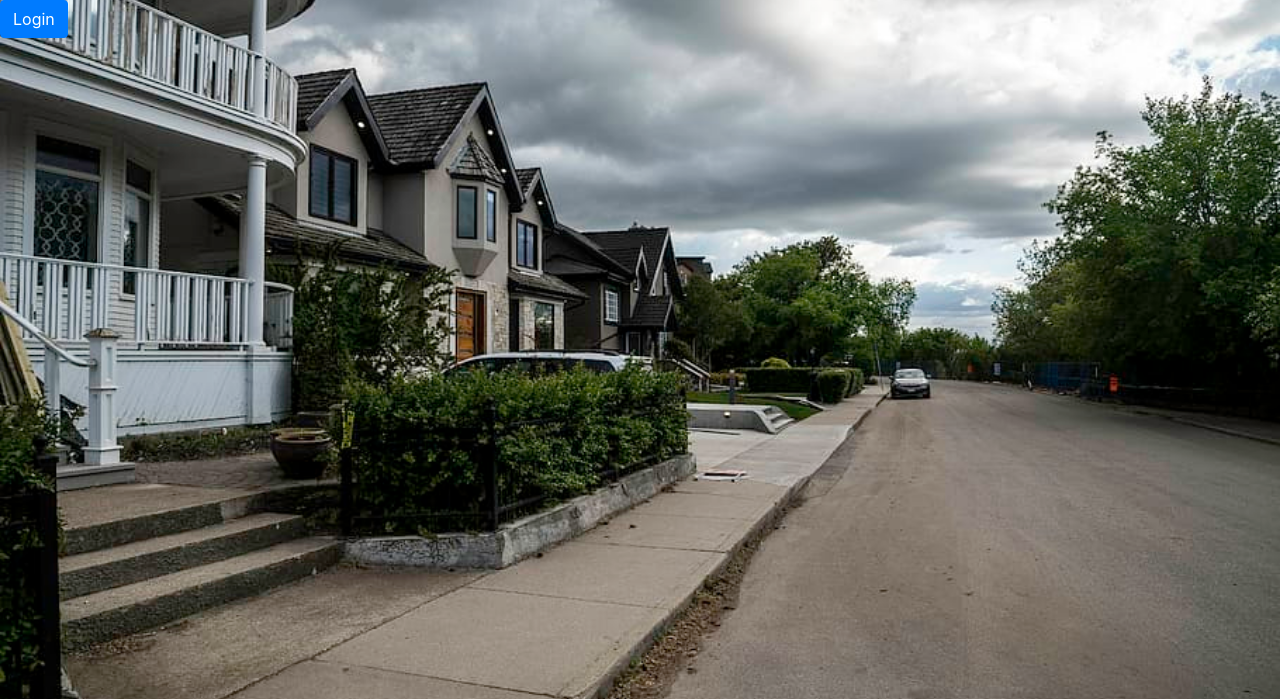
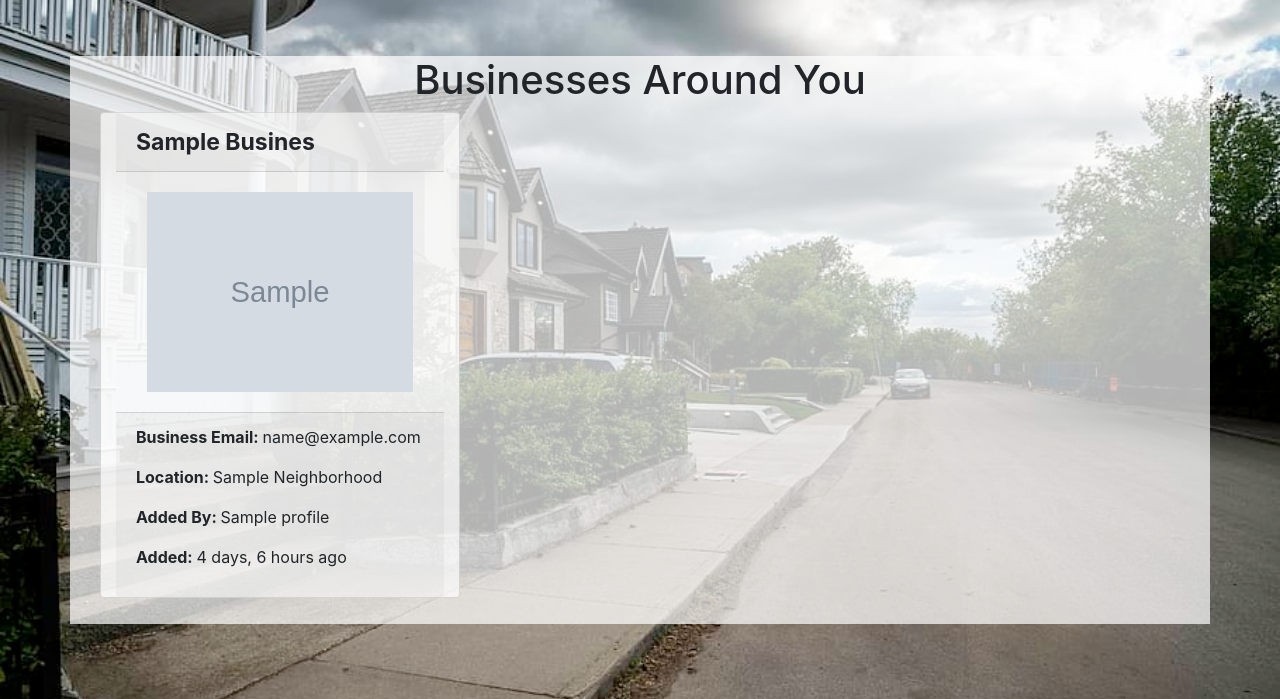
Before and after one commit to njoroge33/neighbourhood, a Django app: page /home in a window 1280 px wide. Shown: the part 101-800 px from the top of the page. Run offline with Django 3.2, Linux system fonts and the light colour scheme; a user stored in the database is signed in; tables that the repository leaves empty hold one stand-in row (values such as "Sample post"); grey boxes marked "Sample" are stand-in pictures; some libraries are stand-ins or nearby versions; some web fonts are replaced.

Commit message:
display business according to the user neighborhood

```diff
--- a/neighbor/models.py
+++ b/neighbor/models.py
@@ -45,3 +45,8 @@ class Business(models.Model):
     business_photo = models.ImageField(upload_to = 'posts/')
     neighborhood = models.ForeignKey(Neighborhood, on_delete = models.CASCADE)
     bussiness_email = models.CharField(max_length = 100)
+
+    @classmethod
+    def get_business(cls):
+        business = cls.objects.all()
+        return business
--- a/neighbor/templates/index.html
+++ b/neighbor/templates/index.html
@@ -1,10 +1,29 @@
 {%extends 'base.html'%}
+{% load humanize %}
 
 {%block content%}
 {%include 'navbar.html'%}
-<form method="POST">
-    {% csrf_token %}
-    {{form}}
-    <input type="submit" class="btn btn-primary" value="Login">
-</form>
+<div class="container" style="background-color: rgba(255, 255, 255, 0.7);padding-bottom: 2%;">
+    <div class="container" style="margin-top: 5%;">
+        <h1 class="text-center">Businesses Around You</h1>
+        {%for business in businesses%}
+        {%if business.neighborhood.name == user.profile.neighborhood.name%}
+        <div class="card col-xs-6 col-sm-6 col-md-4" style="background-color: rgba(255, 255, 255, 0.7);">
+            <strong class="card-header" style="font-size: 23px;">{{business.business_name | title}}</strong>
+            <div class="card-body text-center">
+                <img class="img-fluid" src="{{business.business_photo.url}}" style="height: 200px;padding: 0;margin: 0;">
+            </div>
+            <div class="card-footer">
+                <p><strong>Business Email: </strong>{{business.bussiness_email}}</p>
+                <p><strong>Location: </strong>{{business.neighborhood.name | title}}</p>
+                <p><strong>Added By: </strong>{{business.user.profile.name}}</p>
+                <p><strong>Added: </strong>{{business.pub_date | naturaltime}}</p>
+            </div>
+        </div>
+        {%endif%}
+        {%endfor%}
+    </div>
+
+</div>
+
 {%endblock%}
--- a/neighbor/views.py
+++ b/neighbor/views.py
@@ -1,13 +1,14 @@
 from django.shortcuts import render, redirect
 from .forms import SignUpForm, ProfileForm, BusinessForm
-from .models import Profile
+from .models import Profile, Business
 from django.contrib.auth.forms import UserCreationForm
 
 # Create your views here.
 def home(request):
     current_user = request.user
+    businesses = Business.get_business()
 
-    return render(request, 'index.html', {'current_user':current_user})
+    return render(request, 'index.html', {'current_user':current_user, 'businesses':businesses})
 
 def signup(request):
     name = 'Signup'
@@ -41,7 +42,7 @@ def update_profile(request):
     else:
         form = ProfileForm(instance=request.user.profile)
         args = {}
-        args.update(csrf(request))
+        # args.update(csrf(request))
         args['form'] = form
     return render(request, 'update_profile.html', {'current_user':current_user, 'form':form})
 
--- a/neighborhood/settings.py
+++ b/neighborhood/settings.py
@@ -34,6 +34,7 @@ INSTALLED_APPS = [
     'neighbor',
     'crispy_forms',
     'bootstrap4',
+    'django.contrib.humanize',
     'django.contrib.admin',
     'django.contrib.auth',
     'django.contrib.contenttypes',
```
Also changed, not shown: media/posts/IMG_20191118_231947.jpg (added).
